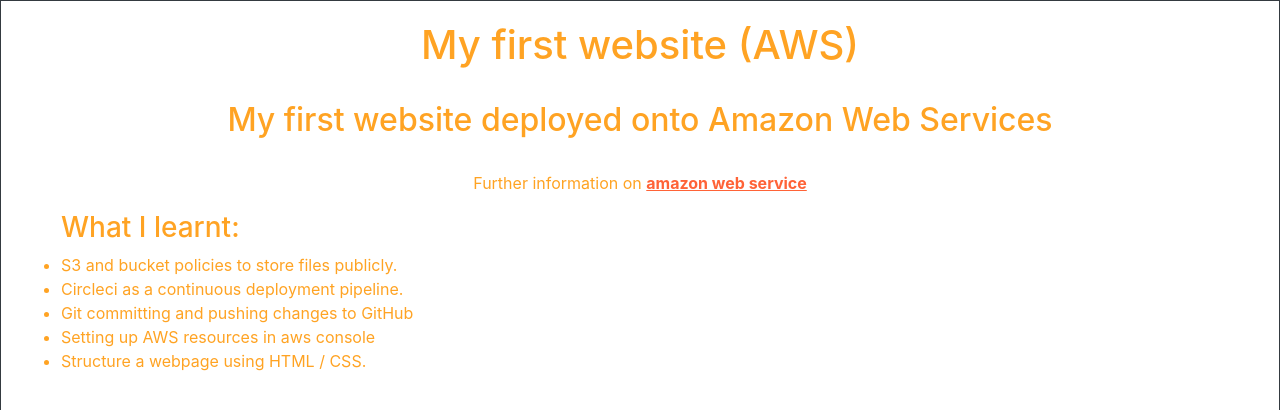
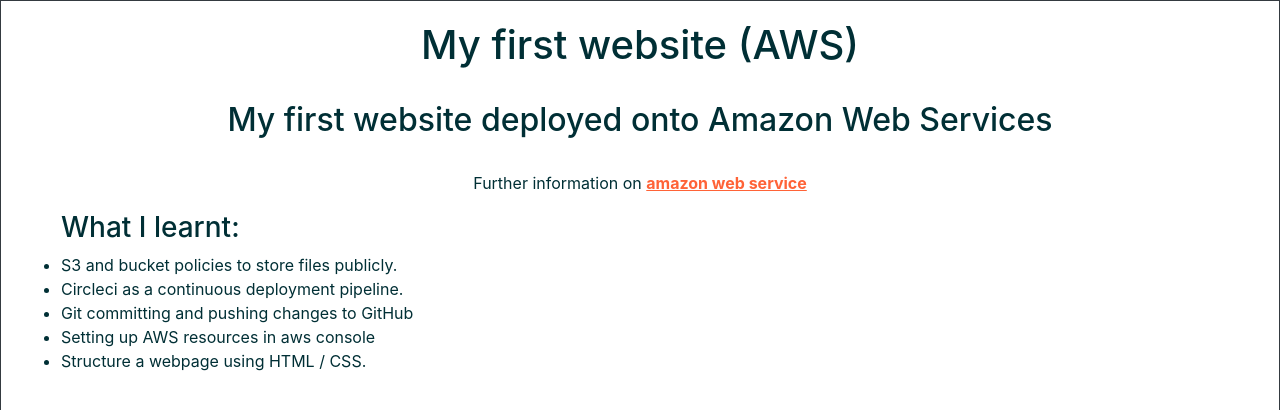
Before and after one commit to Maryjay1/AWSfrontend, a plain HTML site: page index.html in a window 1280 px wide. Shown: the top 410 px of the page. Drawn offline with nearby package versions, Linux system fonts and the light colour scheme; grey boxes are pictures that could not be loaded.

Commit message:
font colour change

```diff
--- a/style.css
+++ b/style.css
@@ -1,5 +1,5 @@
 h1, h2, p{
-  color: #ffa323;
+  color: #002f35;
   text-align: center;
 
 }
@@ -10,10 +10,10 @@ h1, h2, p{
 }
 
 h3 {
-  color: #ffa323;
+  color: #002f35;
 }
 li {
-  color: #ffa323;
+  color: #002f35;
 }
 
 body {
```
